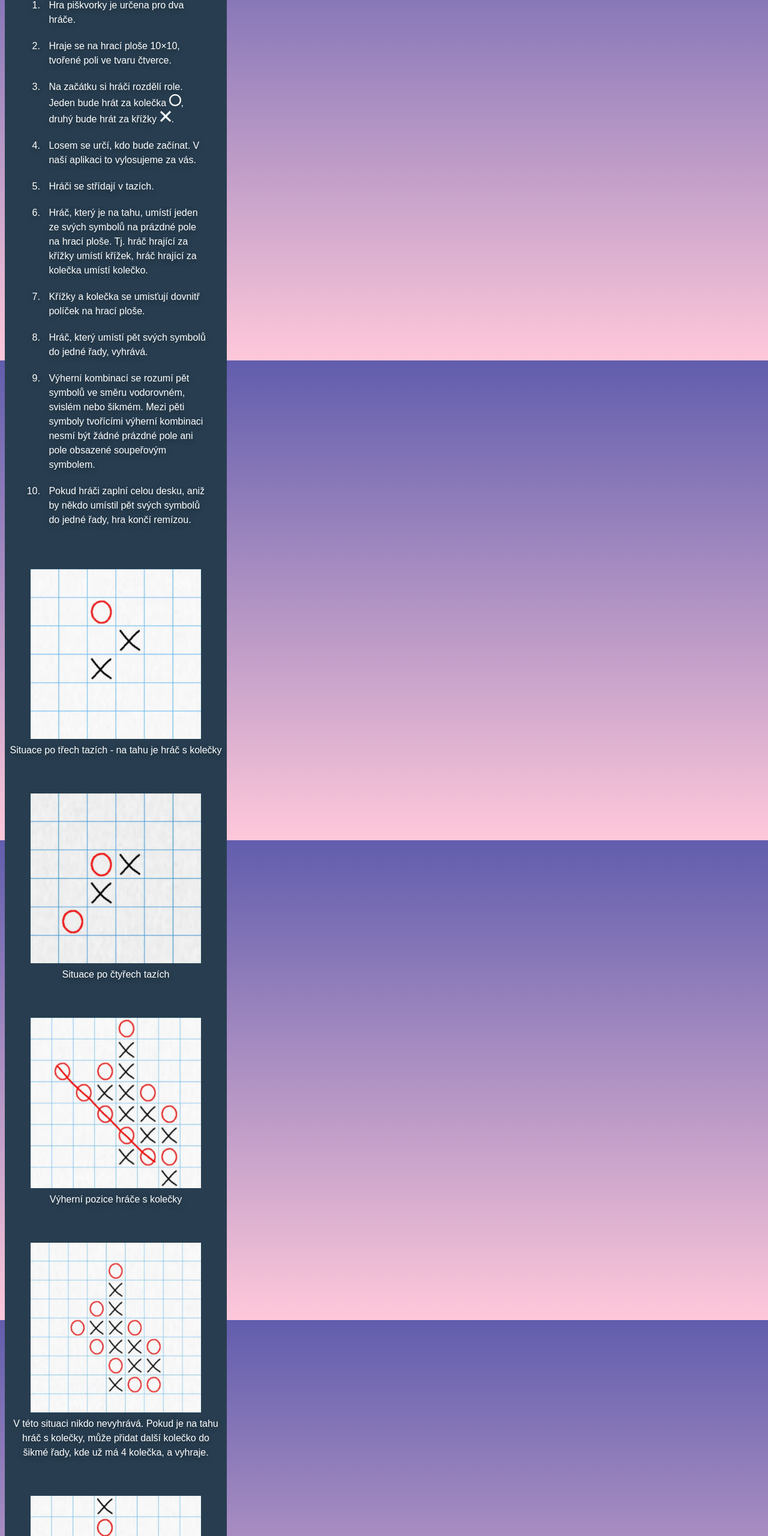
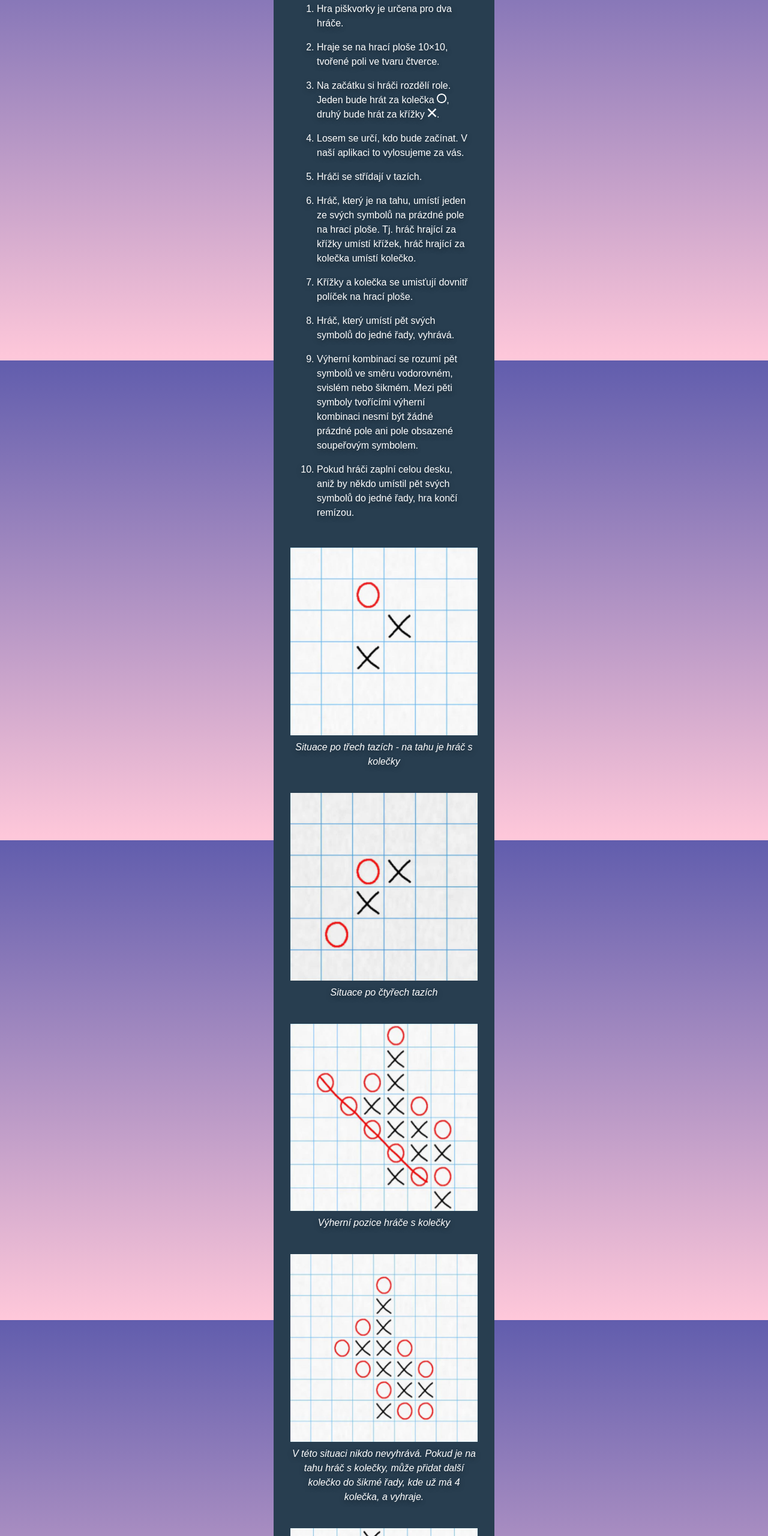
Before and after one commit to kristynyje/piskvorky, a plain HTML site: page pravidla.html in a window 1280 px wide. Shown: the part 199-2760 px from the top of the page at 60% size. Drawn offline with Linux system fonts and the light colour scheme.

Commit message:
change of basically everything

```diff
--- a/pravidla.html
+++ b/pravidla.html
@@ -13,24 +13,28 @@
       rel="stylesheet"
     />
   </head>
-  <body class="card__rules">
-    <h1>Pravidla</h1>
-    <ol class="card__list">
+  <body>
+    <div class="card__rules">
+      <h1 class="rules__header>">Pravidla</h1>
+      <div class="rules">
+        <ol class="rules__seznam">
           <li>Hra piškvorky je určena pro dva hráče.</li>
           <li>Hraje se na hrací ploše 10×10, tvořené poli ve tvaru čtverce.</li>
           <li>
             Na začátku si hráči rozdělí role. Jeden bude hrát za kolečka
-        <img class="img__icons" src="circle.svg" alt="kolečko" />, druhý bude
-        hrát za křížky <img class="img__icons" src="cross.svg" alt="křížek" />.
+            <img class="img__icons" src="circle.svg" alt="kolečko" />, druhý
+            bude hrát za křížky
+            <img class="img__icons" src="cross.svg" alt="křížek" />.
           </li>
           <li>
-        Losem se určí, kdo bude začínat. V naší aplikaci to vylosujeme za vás.
+            Losem se určí, kdo bude začínat. V naší aplikaci to vylosujeme za
+            vás.
           </li>
           <li>Hráči se střídají v tazích.</li>
           <li>
-        Hráč, který je na tahu, umístí jeden ze svých symbolů na prázdné pole na
-        hrací ploše. Tj. hráč hrající za křížky umístí křížek, hráč hrající za
-        kolečka umístí kolečko.
+            Hráč, který je na tahu, umístí jeden ze svých symbolů na prázdné
+            pole na hrací ploše. Tj. hráč hrající za křížky umístí křížek, hráč
+            hrající za kolečka umístí kolečko.
           </li>
           <li>Křížky a kolečka se umisťují dovnitř políček na hrací ploše.</li>
           <li>Hráč, který umístí pět svých symbolů do jedné řady, vyhrává.</li>
@@ -40,59 +44,65 @@
             žádné prázdné pole ani pole obsazené soupeřovým symbolem.
           </li>
           <li>
-        Pokud hráči zaplní celou desku, aniž by někdo umístil pět svých symbolů
-        do jedné řady, hra končí remízou.
+            Pokud hráči zaplní celou desku, aniž by někdo umístil pět svých
+            symbolů do jedné řady, hra končí remízou.
           </li>
         </ol>
-    <div class="card__setup">
-      <p>
+      </div>
+      <div class="card__figures">
+        <figure>
           <img class="img__setup" src="instructions-01.jpeg" alt="tři tahy" />
-        <br />
-        Situace po třech tazích - na tahu je hráč s kolečky
-      </p>
 
-      <p>
+          <figcaption>
+            <em>Situace po třech tazích - na tahu je hráč s kolečky</em>
+          </figcaption>
+        </figure>
+        <figure>
           <img class="img__setup" src="instructions-02.jpeg" alt="čtyři tahy" />
-        <br />Situace po čtyřech tazích
-      </p>
-
-      <p>
+          <figcaption><em>Situace po čtyřech tazích</em></figcaption>
+        </figure>
+        <figure>
           <img
             class="img__setup"
             src="instructions-03.jpeg"
             alt="výherní pozice s kolečky"
           />
-        <br />Výherní pozice hráče s kolečky
-      </p>
-
-      <p>
+          <figcaption><em>Výherní pozice hráče s kolečky</em></figcaption>
+        </figure>
+        <figure>
           <img
             class="img__setup"
             src="instructions-04.jpeg"
             alt="nikdo nevyhrává"
           />
-        <br />
-        V této situaci nikdo nevyhrává. Pokud je na tahu hráč s kolečky, může
-        přidat další kolečko do šikmé řady, kde už má 4 kolečka, a vyhraje.
-      </p>
+          <figcaption>
+            <em
+              >V této situaci nikdo nevyhrává. Pokud je na tahu hráč s kolečky,
+              může přidat další kolečko do šikmé řady, kde už má 4 kolečka, a
+              vyhraje.</em
+            >
+          </figcaption>
+        </figure>
 
-      <p>
+        <figure>
           <img
             class="img__setup"
             src="instructions-05.jpeg"
             alt="výherní pozice s křížky"
           />
-        <br />Výherní pozice hráče s křížky
-      </p>
+          <figcaption><em>Výherní pozice hráče s křížky</em></figcaption>
+        </figure>
 
-      <p>
+        <figure>
           <img
             class="img__setup"
             src="instructions-06.jpeg"
             alt="další výherní pozice s kolečky"
           />
-        <br />Ještě jedna výherní pozice hráče s kolečky
-      </p>
+          <figcaption>
+            <em>Ještě jedna výherní pozice hráče s kolečky</em>
+          </figcaption>
+        </figure>
       </div>
       <button class="card__button__green">
         <a href="pravidla.html">Úvodní stránka</a>
@@ -100,5 +110,6 @@
       <button class="card__button__blue">
         <a href="index.html">Začít hrát</a>
       </button>
+    </div>
   </body>
 </html>
--- a/style.css
+++ b/style.css
@@ -8,6 +8,7 @@ body {
   display: flex;
   justify-content: center;
   margin-top: 70px;
+  border-radius: 10px 10px 0 0;
 }
 
 h1 {
@@ -17,16 +18,20 @@ h1 {
   background-color: #283e50;
   text-shadow: 0 3px 10px rgba(0, 0, 0, 0.4);
   color: #ffffff;
-  width: 370px;
+  width: 23rem;
   margin: 0;
   padding-top: 30px;
 }
+/* h1 .rules__header {
+  border-radius: 10px 10px 0 0;
+} nefunguje  */
+
 p,
 ol {
   line-height: 1.5;
   background-color: #283e50;
   text-shadow: 0 3px 10px rgba(0, 0, 0, 0.4);
-  width: 370px;
+  max-width: 23rem;
   margin: 0;
   padding-top: 30px;
   padding-bottom: 30px;
@@ -35,7 +40,8 @@ ol {
 }
 p,
 button,
-ol {
+ol,
+figure {
   font-family: 'OpenSans', sans-serif;
   font-size: 16px;
   text-align: center;
@@ -44,14 +50,15 @@ ol {
 
 .card__img {
   display: flex;
-  width: 370px;
+  max-width: 23rem;
   height: auto;
-  border-radius: 2% 2% 0 0;
+  border-radius: 10px 10px 0 0;
 }
 
 button {
-  width: 370px;
-  height: 50px;
+  width: 23rem;
+  height: 3.5rem;
+  cursor: pointer;
   border-style: none;
   text-shadow: 0 3px 10px rgba(0, 0, 0, 0.4);
 }
@@ -89,36 +96,38 @@ a:visited {
 .card__rules {
   display: flex;
   flex-direction: column;
+  align-items: center;
 }
 
-ol {
+.rules__seznam li {
+  max-width: 85%;
+  margin: 1rem 2rem 1rem 4rem;
+  text-align: left;
+}
+
+.img__icons {
+  filter: invert(1);
+  height: 1em;
+}
+
+.img__setup {
+  width: 85%;
+}
+figcaption {
+  width: 85%;
+  text-align: center;
+  padding-top: 0.5rem;
+  padding-bottom: 2.5rem;
+}
+
+figure {
   display: flex;
   flex-direction: column;
+  align-content: space-around;
+  align-items: center;
+  line-height: 1.5;
+  background-color: #283e50;
+  text-shadow: 0 3px 10px rgba(0, 0, 0, 0.4);
+  max-width: 23rem;
+  margin: 0;
 }
-
-li {
-  padding: 10px;
-  max-width: 80%;
-  margin-left: 40px;
-}
-.card__list {
-  display: flex;
-  flex-wrap: wrap;
-  align-content: center;
-  text-align: left;
-}
-.img__icons {
-  filter: invert(100%);
-  width: 20px;
-}
-.img__setup {
-  width: 80%;
-}
-
-p.card__setup {
-  text-align: 80%;
-  padding-top: 10px;
-  padding-bottom: 10px;
-  padding-right: 5px;
-  padding-left: 5px;
-}
```
Also changed, not shown: index.html (+2 -2 lines). Lines whose indentation alone changed are shown as unchanged.
